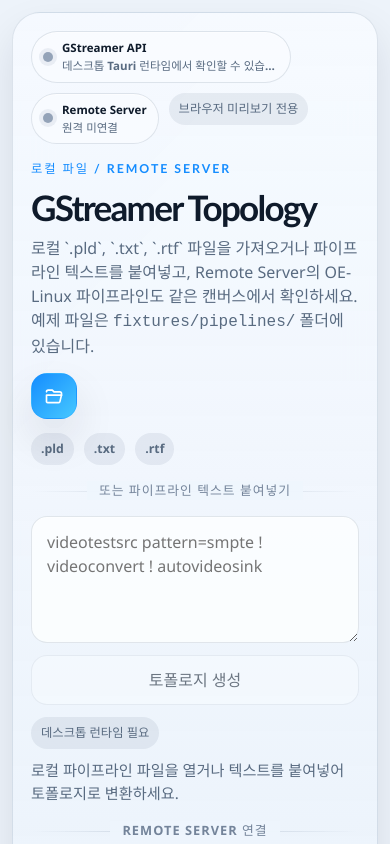
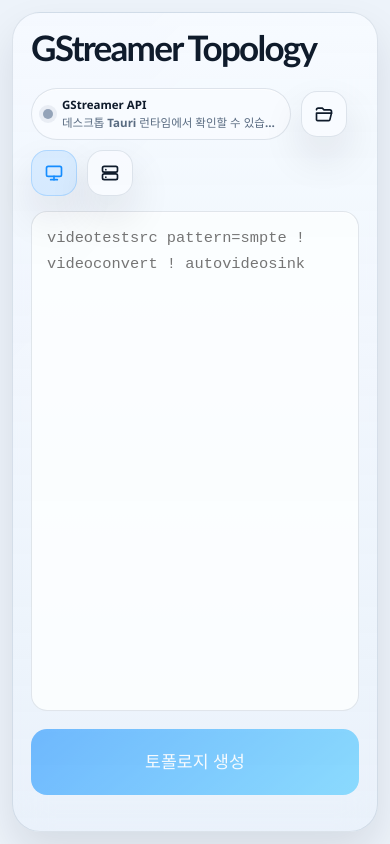
Before and after one commit to slayellow/GStreamer-Topology, a React (Vite) app: page / in a window 390 px wide. Shown: the top 844 px of the page. Built offline with nearby package versions, Linux system fonts and the light colour scheme.

Commit message:
Refine home input and remote UX

```diff
--- a/src/app/AppShell.tsx
+++ b/src/app/AppShell.tsx
@@ -1,7 +1,6 @@
 import { useEffect, useState, type ChangeEvent } from 'react'
 import {
   isTauriRuntime,
-  loadRemotePipeline,
   parsePipelineText,
   probeLocalGStreamer,
   probeRemoteTarget,
@@ -12,28 +11,25 @@
   type GStreamerRuntimeStatus,
 } from './status.ts'
 import { HomeScreen } from '../features/home/HomeScreen.tsx'
-import {
-  ImportPreviewScreen,
-  type ImportPreviewViewModel,
-} from '../features/import-preview/ImportPreviewScreen.tsx'
 import { WorkspaceShell } from '../features/workspace/WorkspaceShell.tsx'
 import { toViewModel } from '../graph/fromBackend.ts'
 import type { PipelineDocumentViewModel } from '../graph/types.ts'
 
+type ConnectionMode = 'local' | 'remote'
+
 function AppShell() {
   const [activeDocument, setActiveDocument] = useState<PipelineDocumentViewModel | null>(null)
-  const [pendingPreview, setPendingPreview] = useState<ImportPreviewViewModel | null>(null)
-  const [isGeneratingPreview, setIsGeneratingPreview] = useState(false)
+  const [connectionMode, setConnectionMode] = useState<ConnectionMode>('local')
   const [pipelineText, setPipelineText] = useState('')
+  const [pipelineSourceName, setPipelineSourceName] = useState('붙여넣은 파이프라인')
   const [remoteTarget, setRemoteTarget] = useState<RemoteTargetInput>({
     host: '',
     port: 22,
     username: '',
     password: '',
   })
-  const [remotePath, setRemotePath] = useState('')
   const [activeRemoteTarget, setActiveRemoteTarget] = useState<RemoteTargetInput | null>(null)
-  const [previewRemoteTarget, setPreviewRemoteTarget] = useState<RemoteTargetInput | null>(null)
+  const [verifiedRemoteTarget, setVerifiedRemoteTarget] = useState<RemoteTargetInput | null>(null)
   const [gstreamerStatus, setGstreamerStatus] = useState<GStreamerRuntimeStatus>(() => ({
     local: {
       message: isTauriRuntime()
@@ -46,12 +42,8 @@
       state: 'idle',
     },
   }))
-  const [remoteStatusMessage, setRemoteStatusMessage] = useState(
-    '원격 OE-Linux 장비가 준비되면 IP, 계정, 경로를 입력해 읽기 전용으로 불러올 수 있습니다.',
-  )
-  const [statusMessage, setStatusMessage] = useState(
-    '로컬 파이프라인 파일을 열거나 텍스트를 붙여넣어 토폴로지로 변환하세요.',
-  )
+  const [remoteStatusMessage, setRemoteStatusMessage] = useState('')
+  const [statusMessage, setStatusMessage] = useState('')
 
   useEffect(() => {
     if (!isTauriRuntime()) {
@@ -112,7 +104,11 @@
       const backendDocument = await parsePipelineText(rawText, sourceName)
       const viewModel = await toViewModel(backendDocument)
       setActiveDocument(viewModel)
-      setActiveRemoteTarget(null)
+      setActiveRemoteTarget(
+        connectionMode === 'remote' && verifiedRemoteTarget
+          ? verifiedRemoteTarget
+          : null,
+      )
       setStatusMessage(
         viewModel.diagnostics.length
           ? `${sourceName}에서 토폴로지를 생성했습니다. 확인할 파서 진단 ${viewModel.diagnostics.length}건이 있습니다.`
@@ -126,43 +122,6 @@
     }
   }
 
-  async function handlePipelinePreview(
-    rawText: string,
-    sourceName: string,
-    remoteContext: RemoteTargetInput | null = null,
-  ) {
-    if (!isTauriRuntime()) {
-      setStatusMessage('파일 미리보기는 데스크톱 Tauri 런타임이 필요합니다.')
-      return
-    }
-
-    setStatusMessage(`${sourceName} 미리보기 준비 중...`)
-
-    try {
-      const backendDocument = await parsePipelineText(rawText, sourceName)
-      const viewModel = await toViewModel(backendDocument)
-      setPendingPreview({
-        document: viewModel,
-        remoteHost: remoteContext?.host,
-        sourceName,
-        text: viewModel.normalizedText,
-      })
-      setPreviewRemoteTarget(remoteContext)
-      setActiveDocument(null)
-      setActiveRemoteTarget(null)
-      setStatusMessage(
-        viewModel.diagnostics.length
-          ? `${sourceName} 미리보기를 준비했습니다. 확인할 파서 진단 ${viewModel.diagnostics.length}건이 있습니다.`
-          : `${sourceName} 미리보기를 준비했습니다. 토폴로지 생성 전 원문을 확인하세요.`,
-      )
-    } catch (error) {
-      console.error(error)
-      setStatusMessage(
-        '미리보기를 준비하지 못했습니다. 파일 내용이나 파이프라인 구문을 확인한 뒤 다시 시도해 주세요.',
-      )
-    }
-  }
-
   async function handleFileSelected(event: ChangeEvent<HTMLInputElement>) {
     const file = event.target.files?.[0]
     if (!file) {
@@ -170,7 +129,33 @@
     }
 
     const rawText = await file.text()
-    await handlePipelinePreview(rawText, file.name)
+    setPipelineSourceName(file.name)
+
+    if (!isTauriRuntime()) {
+      setPipelineText(rawText)
+      setStatusMessage(`${file.name} 내용을 입력 영역에 불러왔습니다.`)
+      event.target.value = ''
+      return
+    }
+
+    setStatusMessage(`${file.name} 내용을 정규화하는 중...`)
+
+    try {
+      const backendDocument = await parsePipelineText(rawText, file.name)
+      setPipelineText(backendDocument.normalized_text)
+      setStatusMessage(
+        backendDocument.diagnostics.length
+          ? `${file.name} 내용을 입력 영역에 불러왔습니다. 확인할 파서 진단 ${backendDocument.diagnostics.length}건이 있습니다.`
+          : `${file.name} 내용을 입력 영역에 불러왔습니다. 필요하면 수정한 뒤 토폴로지를 생성하세요.`,
+      )
+    } catch (error) {
+      console.error(error)
+      setPipelineText(rawText)
+      setStatusMessage(
+        `${file.name} 정규화에 실패해 원문을 입력 영역에 불러왔습니다. 내용을 확인해 주세요.`,
+      )
+    }
+
     event.target.value = ''
   }
 
@@ -180,41 +165,7 @@
       return
     }
 
-    await handlePipelineImport(pipelineText, '붙여넣은 파이프라인')
-  }
-
-  async function handleGeneratePreviewTopology() {
-    if (!pendingPreview) {
-      return
-    }
-
-    if (!pendingPreview.text.trim()) {
-      setStatusMessage('토폴로지를 생성하기 전에 파이프라인 텍스트를 확인해 주세요.')
-      return
-    }
-
-    setIsGeneratingPreview(true)
-    try {
-      const backendDocument = await parsePipelineText(
-        pendingPreview.text,
-        pendingPreview.sourceName,
-      )
-      const viewModel = await toViewModel(backendDocument)
-      setActiveDocument(viewModel)
-      setActiveRemoteTarget(previewRemoteTarget)
-      setPendingPreview(null)
-      setPreviewRemoteTarget(null)
-      setStatusMessage(
-        viewModel.diagnostics.length
-          ? `${pendingPreview.sourceName}에서 토폴로지를 생성했습니다. 확인할 파서 진단 ${viewModel.diagnostics.length}건이 있습니다.`
-          : `${pendingPreview.sourceName}에서 노드 ${viewModel.graph.nodes.length}개와 엣지 ${viewModel.graph.edges.length}개를 파싱했습니다.`,
-      )
-    } catch (error) {
-      console.error(error)
-      setStatusMessage('토폴로지를 생성하지 못했습니다. 미리보기 텍스트를 확인해 주세요.')
-    } finally {
-      setIsGeneratingPreview(false)
-    }
+    await handlePipelineImport(pipelineText, pipelineSourceName)
   }
 
   function sanitizeRemoteTarget(): RemoteTargetInput {
@@ -224,6 +175,26 @@
       username: remoteTarget.username.trim(),
       port: Number(remoteTarget.port || 22),
     }
+  }
+
+  function handlePipelineTextChange(value: string) {
+    setPipelineText(value)
+    setPipelineSourceName('붙여넣은 파이프라인')
+  }
+
+  function handleRemoteTargetChange(value: RemoteTargetInput) {
+    setRemoteTarget(value)
+    setVerifiedRemoteTarget(null)
+    setGstreamerStatus((current) => ({
+      ...current,
+      remote: {
+        host: value.host.trim() || undefined,
+        message: '원격 미연결',
+        port: Number(value.port || 22),
+        state: 'idle',
+      },
+    }))
+    setRemoteStatusMessage('')
   }
 
   async function handleProbeRemote() {
@@ -261,6 +232,11 @@
           version: version ?? 'GStreamer version 확인됨',
         },
       }))
+      setVerifiedRemoteTarget({
+        ...request,
+        host: response.host,
+        port: response.port,
+      })
       setRemoteStatusMessage(
         `${response.host} 접속 성공. ${response.version_output.split('\n')[0] ?? 'GStreamer 정보를 확인했습니다.'}`,
       )
@@ -275,123 +251,26 @@
           state: 'failed',
         },
       }))
+      setVerifiedRemoteTarget(null)
       setRemoteStatusMessage('원격 접속 또는 gst-inspect 확인에 실패했습니다. IP, 계정, PW, 네트워크를 확인해 주세요.')
     }
-  }
-
-  async function handleLoadRemotePipeline() {
-    if (!isTauriRuntime()) {
-      setRemoteStatusMessage('원격 파이프라인 불러오기는 데스크톱 Tauri 런타임에서만 사용할 수 있습니다.')
-      return
-    }
-
-    const request = sanitizeRemoteTarget()
-    if (!request.host || !request.username || !request.password || !remotePath.trim()) {
-      setRemoteStatusMessage('원격 IP, 계정 ID, PW, 파이프라인 파일 경로를 모두 입력해 주세요.')
-      return
-    }
-
-    setRemoteStatusMessage(`${request.host}:${remotePath.trim()} 원격 파일을 읽는 중...`)
-    setGstreamerStatus((current) => ({
-      ...current,
-      remote: {
-        ...current.remote,
-        host: request.host,
-        message: '원격 파일 읽는 중...',
-        port: request.port,
-        state: current.remote.state === 'connected' ? 'connected' : 'checking',
-      },
-    }))
-    try {
-      const backendDocument = await loadRemotePipeline(request, remotePath.trim())
-      const viewModel = await toViewModel(backendDocument)
-      setPendingPreview({
-        document: viewModel,
-        remoteHost: request.host,
-        sourceName: remotePath.trim(),
-        text: viewModel.normalizedText,
-      })
-      setPreviewRemoteTarget(request)
-      setActiveDocument(null)
-      setActiveRemoteTarget(null)
-      setGstreamerStatus((current) => ({
-        ...current,
-        remote: {
-          ...current.remote,
-          host: request.host,
-          message:
-            current.remote.state === 'connected'
-              ? '원격 파일 로드됨'
-              : '원격 파일 로드됨, GStreamer API 미확인',
-          port: request.port,
-          state: current.remote.state === 'connected' ? 'connected' : 'unknown',
-        },
-      }))
-      setRemoteStatusMessage(
-        viewModel.diagnostics.length
-          ? `원격 파이프라인 미리보기를 열었습니다. 확인할 파서 진단 ${viewModel.diagnostics.length}건이 있습니다.`
-          : `원격 파이프라인 미리보기를 열었습니다. 노드 ${viewModel.graph.nodes.length}개와 엣지 ${viewModel.graph.edges.length}개를 파싱했습니다.`,
-      )
-    } catch (error) {
-      console.error(error)
-      setGstreamerStatus((current) => ({
-        ...current,
-        remote: {
-          host: request.host,
-          message: '원격 파일 로드 실패',
-          port: request.port,
-          state: 'failed',
-        },
-      }))
-      setRemoteStatusMessage('원격 파이프라인을 불러오지 못했습니다. 파일 경로와 권한을 확인해 주세요.')
-    }
-  }
-
-  if (pendingPreview) {
-    return (
-      <ImportPreviewScreen
-        gstreamerStatus={gstreamerStatus}
-        isGenerating={isGeneratingPreview}
-        isTauri={isTauriRuntime()}
-        preview={pendingPreview}
-        statusMessage={statusMessage}
-        onBackHome={() => {
-          setPendingPreview(null)
-          setPreviewRemoteTarget(null)
-        }}
-        onConfirm={handleGeneratePreviewTopology}
-        onFileSelected={handleFileSelected}
-        onTextChange={(value) =>
-          setPendingPreview((current) =>
-            current
-              ? {
-                  ...current,
-                  text: value,
-                }
-              : current,
-          )
-        }
-      />
-    )
   }
 
   if (!activeDocument) {
     return (
       <HomeScreen
+        connectionMode={connectionMode}
         gstreamerStatus={gstreamerStatus}
-        isTauri={isTauriRuntime()}
         pipelineText={pipelineText}
         statusMessage={statusMessage}
-        remotePath={remotePath}
         remoteStatusMessage={remoteStatusMessage}
         remoteTarget={remoteTarget}
+        onConnectionModeChange={setConnectionMode}
         onFileSelected={handleFileSelected}
-        onLoadRemotePipeline={handleLoadRemotePipeline}
         onParseText={handleParsePastedText}
-        onPipelineTextChange={setPipelineText}
+        onPipelineTextChange={handlePipelineTextChange}
         onProbeRemote={handleProbeRemote}
-        onRemotePathChange={setRemotePath}
-        onRemoteTargetChange={setRemoteTarget}
+        onRemoteTargetChange={handleRemoteTargetChange}
       />
     )
   }
--- a/src/components/ConnectionBadge.tsx
+++ b/src/components/ConnectionBadge.tsx
@@ -24,7 +24,7 @@
   const endpoint = status.host
     ? `${status.host}${status.port ? `:${status.port}` : ''}`
     : undefined
-  const details = endpoint ?? status.version ?? status.message ?? statusText(status)
+  const details = status.version ?? endpoint ?? status.message ?? statusText(status)
 
   return (
     <span
--- a/src/components/Icon.tsx
+++ b/src/components/Icon.tsx
@@ -5,6 +5,7 @@
   | 'fileText'
   | 'folderOpen'
   | 'info'
+  | 'monitor'
   | 'panelRight'
   | 'server'
 
@@ -72,6 +73,14 @@
           <path d="M12 8h.01" />
         </svg>
       )
+    case 'monitor':
+      return (
+        <svg {...commonProps}>
+          <rect height="12" rx="2" width="18" x="3" y="4" />
+          <path d="M8 20h8" />
+          <path d="M12 16v4" />
+        </svg>
+      )
     case 'panelRight':
       return (
         <svg {...commonProps}>
--- a/src/features/home/HomeScreen.tsx
+++ b/src/features/home/HomeScreen.tsx
@@ -5,37 +5,35 @@
 import { Icon } from '../../components/Icon.tsx'
 import { IconButton } from '../../components/IconButton.tsx'
 
+type ConnectionMode = 'local' | 'remote'
+
 type HomeScreenProps = {
+  connectionMode: ConnectionMode
   gstreamerStatus: GStreamerRuntimeStatus
-  isTauri: boolean
   pipelineText: string
-  remotePath: string
   remoteStatusMessage: string
   remoteTarget: RemoteTargetInput
   statusMessage: string
+  onConnectionModeChange: (value: ConnectionMode) => void
   onFileSelected: (event: ChangeEvent<HTMLInputElement>) => void
-  onLoadRemotePipeline: () => void
   onParseText: () => void
   onPipelineTextChange: (value: string) => void
   onProbeRemote: () => void
-  onRemotePathChange: (value: string) => void
   onRemoteTargetChange: (value: RemoteTargetInput) => void
 }
 
 function HomeScreen({
+  connectionMode,
   gstreamerStatus,
-  isTauri,
+  onConnectionModeChange,
   onFileSelected,
-  onLoadRemotePipeline,
   pipelineText,
-  remotePath,
   remoteStatusMessage,
   remoteTarget,
   statusMessage,
   onParseText,
   onPipelineTextChange,
   onProbeRemote,
-  onRemotePathChange,
   onRemoteTargetChange,
 }: HomeScreenProps) {
   const [isRemoteModalOpen, setIsRemoteModalOpen] = useState(false)
@@ -43,71 +41,71 @@
     remoteTarget.host.trim() &&
     remoteTarget.username.trim() &&
     remoteTarget.password.trim()
+  const apiStatus =
+    connectionMode === 'remote' ? gstreamerStatus.remote : gstreamerStatus.local
+
+  function selectLocalMode() {
+    onConnectionModeChange('local')
+    setIsRemoteModalOpen(false)
+  }
+
+  function openRemoteModal() {
+    onConnectionModeChange('remote')
+    setIsRemoteModalOpen(true)
+  }
 
   return (
     <main className="app-shell app-shell--home">
       <section className="home-screen home-screen--focused">
-        <section className="launcher-card panel">
-          <div className="launcher-card__header">
-            <div className="launcher-card__badges">
-              <ConnectionBadge label="GStreamer API" status={gstreamerStatus.local} />
-              <ConnectionBadge label="Remote Server" status={gstreamerStatus.remote} />
-              <span className="card-chip muted-chip">
-                {isTauri ? '데스크톱 백엔드 준비됨' : '브라우저 미리보기 전용'}
-              </span>
-            </div>
+        <section className="launcher-card launcher-card--single panel">
+          <header className="launcher-card__topbar">
+            <h1>GStreamer Topology</h1>
 
-            <div className="launcher-card__copy">
-              <div className="eyebrow">로컬 파일 / Remote Server</div>
-              <h1>GStreamer Topology</h1>
-              <p className="hero-body">
-                로컬 `.pld`, `.txt`, `.rtf` 파일을 가져오거나 파이프라인 텍스트를
-                붙여넣고, Remote Server의 OE-Linux 파이프라인도 같은 캔버스에서
-                확인하세요. 예제 파일은 <code>fixtures/pipelines/</code> 폴더에 있습니다.
-              </p>
-            </div>
-          </div>
+            <div className="home-toolbar" aria-label="시작 화면 작업">
+              <ConnectionBadge label="GStreamer API" status={apiStatus} />
 
-          <div className="launcher-card__body">
-            <div className="launcher-card__actions">
               <label
                 aria-label="로컬 파이프라인 파일 열기"
-                className="icon-button icon-upload-button icon-button--primary"
+                className="icon-button icon-upload-button"
                 htmlFor="local-pipeline-file"
                 title="로컬 파이프라인 파일 열기"
               >
                 <Icon name="folderOpen" />
                 <span className="sr-only">로컬 파이프라인 파일 열기</span>
                 <input
+                  accept=".txt,.pld,.rtf,.pld.rtf"
                   id="local-pipeline-file"
                   onChange={onFileSelected}
                   type="file"
-                  accept=".txt,.pld,.rtf,.pld.rtf"
                 />
               </label>
 
-              <div className="launcher-card__formats">
-                <span className="card-chip muted-chip">.pld</span>
-                <span className="card-chip muted-chip">.txt</span>
-                <span className="card-chip muted-chip">.rtf</span>
+              <IconButton
+                active={connectionMode === 'local'}
+                icon="monitor"
+                label="Local 모드"
+                onClick={selectLocalMode}
+              />
+              <IconButton
+                active={connectionMode === 'remote'}
+                badge={gstreamerStatus.remote.state === 'connected' ? '•' : undefined}
+                icon="server"
+                label="Remote Server 연결"
+                onClick={openRemoteModal}
+              />
             </div>
-            </div>
+          </header>
 
-            <div className="launcher-divider" role="presentation">
-              <span>또는 파이프라인 텍스트 붙여넣기</span>
-            </div>
-
-            <div className="launcher-card__paste">
+          <section className="launcher-card__main">
             <textarea
-                className="text-area"
+              className="text-area pipeline-input"
               onChange={(event) => onPipelineTextChange(event.target.value)}
               placeholder="videotestsrc pattern=smpte ! videoconvert ! autovideosink"
               value={pipelineText}
             />
 
-              <div className="launcher-card__footer">
             <button
-                  className="secondary-button"
+              className="primary-button topology-generate-button"
               disabled={!pipelineText.trim()}
               onClick={onParseText}
               type="button"
@@ -115,52 +113,18 @@
               토폴로지 생성
             </button>
 
-                <div className="status-strip">
-                  <span className="card-chip muted-chip">
-                    {isTauri ? '로컬 파싱 경로' : '데스크톱 런타임 필요'}
-                  </span>
-                  <span className="status-message">{statusMessage}</span>
-                </div>
-              </div>
-            </div>
-
-            <div className="launcher-divider" role="presentation">
-              <span>Remote Server 연결</span>
-            </div>
-
-            <section className="remote-entry">
-              <button
-                className="remote-entry__button"
-                onClick={() => setIsRemoteModalOpen(true)}
-                type="button"
-              >
-                <span className="remote-entry__icon">
-                  <Icon name="server" />
-                </span>
-                <span>
-                  <strong>Remote Server</strong>
-                  <em>대상 장비의 GStreamer metadata를 읽기 전용으로 확인합니다.</em>
-                </span>
-              </button>
-              <ConnectionBadge label="Remote Server" status={gstreamerStatus.remote} />
-              <span className="status-message">{remoteStatusMessage}</span>
+            {statusMessage ? (
+              <p className="home-status-line">{statusMessage}</p>
+            ) : null}
           </section>
-          </div>
         </section>
       </section>
 
       {isRemoteModalOpen ? (
         <div className="remote-modal" role="dialog" aria-modal="true" aria-labelledby="remote-modal-title">
-          <section className="remote-modal__card panel">
+          <section className="remote-modal__card remote-modal__card--compact panel">
             <header className="remote-modal__header">
-              <div>
-                <div className="eyebrow">Remote Server</div>
               <h2 id="remote-modal-title">Remote Server 연결</h2>
-                <p className="muted-copy">
-                  OE-Linux 대상 장비에서 GStreamer API와 Pipeline 파일을 읽기 전용으로
-                  확인합니다.
-                </p>
-              </div>
               <IconButton
                 icon="close"
                 label="Remote Server 창 닫기"
@@ -168,7 +132,7 @@
               />
             </header>
 
-            <section className="remote-card">
+            <section className="remote-card remote-card--compact">
               <div className="remote-card__grid">
                 <label>
                   <span className="field-label">IP / Host</span>
@@ -229,42 +193,21 @@
                 </label>
               </div>
 
-              <label className="remote-card__path">
-                <span className="field-label">Remote Pipeline 파일 경로</span>
-                <input
-                  className="text-field"
-                  onChange={(event) => onRemotePathChange(event.target.value)}
-                  placeholder="/home/root/pipeline.pld"
-                  value={remotePath}
-                />
-              </label>
-
-              <div className="launcher-card__footer">
-                <div className="remote-card__actions">
+              <div className="remote-card__footer">
                 <button
-                    className="secondary-button"
+                  className="primary-button remote-connect-button"
                   disabled={!canUseRemote}
                   onClick={onProbeRemote}
                   type="button"
                 >
-                    원격 접속 확인
+                  접속
                 </button>
-                  <button
-                    className="secondary-button"
-                    disabled={!canUseRemote || !remotePath.trim()}
-                    onClick={onLoadRemotePipeline}
-                    type="button"
-                  >
-                    원격 파일 미리보기
-                  </button>
+                <ConnectionBadge label="Remote Server" status={gstreamerStatus.remote} />
               </div>
 
-                <div className="status-strip">
-                  <span className="card-chip muted-chip">읽기 전용 SSH/SFTP</span>
-                  <ConnectionBadge label="Remote Server" status={gstreamerStatus.remote} />
-                  <span className="status-message">{remoteStatusMessage}</span>
-                </div>
-              </div>
+              {remoteStatusMessage ? (
+                <p className="remote-status-line">{remoteStatusMessage}</p>
+              ) : null}
             </section>
           </section>
         </div>
--- a/src/styles/app-shell.css
+++ b/src/styles/app-shell.css
@@ -10,7 +10,7 @@
 
 .app-shell--home {
   height: 100svh;
-  overflow: hidden;
+  overflow: auto;
 }
 
 .sr-only {
@@ -54,6 +54,36 @@
   background:
     linear-gradient(180deg, rgba(246, 250, 255, 0.96), rgba(233, 241, 250, 0.84)),
     linear-gradient(135deg, rgba(21, 141, 255, 0.07), transparent 42%);
+}
+
+.launcher-card--single {
+  width: min(1540px, 100%);
+  min-height: calc(100svh - 40px);
+  max-height: none;
+  grid-template-rows: auto minmax(0, 1fr);
+  padding: clamp(24px, 3svh, 42px);
+}
+
+.launcher-card__topbar {
+  display: flex;
+  align-items: flex-start;
+  justify-content: space-between;
+  gap: 24px;
+}
+
+.home-toolbar {
+  display: inline-flex;
+  align-items: center;
+  justify-content: flex-end;
+  flex-wrap: wrap;
+  gap: 10px;
+}
+
+.launcher-card__main {
+  display: grid;
+  min-height: 0;
+  gap: 18px;
+  grid-template-rows: minmax(300px, 1fr) auto auto;
 }
 
 .launcher-card__header,
@@ -490,6 +520,56 @@
 .text-area {
   min-height: clamp(110px, 15svh, 170px);
   resize: vertical;
+}
+
+.pipeline-input {
+  min-height: min(56svh, 560px);
+  font-family: var(--font-mono);
+  font-size: 0.96rem;
+  line-height: 1.7;
+  resize: none;
+}
+
+.topology-generate-button {
+  min-height: 66px;
+  width: 100%;
+  font-size: 1.08rem;
+}
+
+.home-status-line,
+.remote-status-line {
+  margin: 0;
+  color: var(--text-soft);
+  font-size: 0.92rem;
+  font-weight: 700;
+  line-height: 1.5;
+}
+
+.remote-modal__card--compact {
+  width: min(640px, 100%);
+}
+
+.remote-card--compact {
+  padding: 0;
+  border: 0;
+  background: transparent;
+  box-shadow: none;
+}
+
+.remote-card--compact .remote-card__grid {
+  grid-template-columns: minmax(180px, 1.3fr) minmax(100px, 0.7fr);
+}
+
+.remote-card__footer {
+  display: flex;
+  align-items: center;
+  justify-content: space-between;
+  gap: 12px;
+}
+
+.remote-connect-button {
+  min-height: 48px;
+  min-width: 128px;
 }
 
 .text-field:focus,
@@ -1054,6 +1134,10 @@
     overflow: auto;
   }
 
+  .launcher-card--single {
+    min-height: calc(100svh - 40px);
+  }
+
   .remote-card__grid {
     grid-template-columns: repeat(2, minmax(0, 1fr));
   }
@@ -1144,6 +1228,24 @@
     max-height: none;
   }
 
+  .launcher-card--single {
+    min-height: calc(100svh - 24px);
+  }
+
+  .launcher-card__topbar,
+  .remote-card__footer {
+    align-items: stretch;
+    flex-direction: column;
+  }
+
+  .home-toolbar {
+    justify-content: flex-start;
+  }
+
+  .pipeline-input {
+    min-height: 280px;
+  }
+
   .launcher-card h1,
   .workspace-topbar h1 {
     font-size: clamp(1.9rem, 9vw, 2.8rem);
@@ -1162,6 +1264,10 @@
     grid-template-columns: 1fr;
   }
 
+  .remote-card--compact .remote-card__grid {
+    grid-template-columns: 1fr;
+  }
+
   .workspace-alert,
   .source-panel__toggle {
     flex-direction: column;
```
Lines whose indentation alone changed are shown as unchanged.
